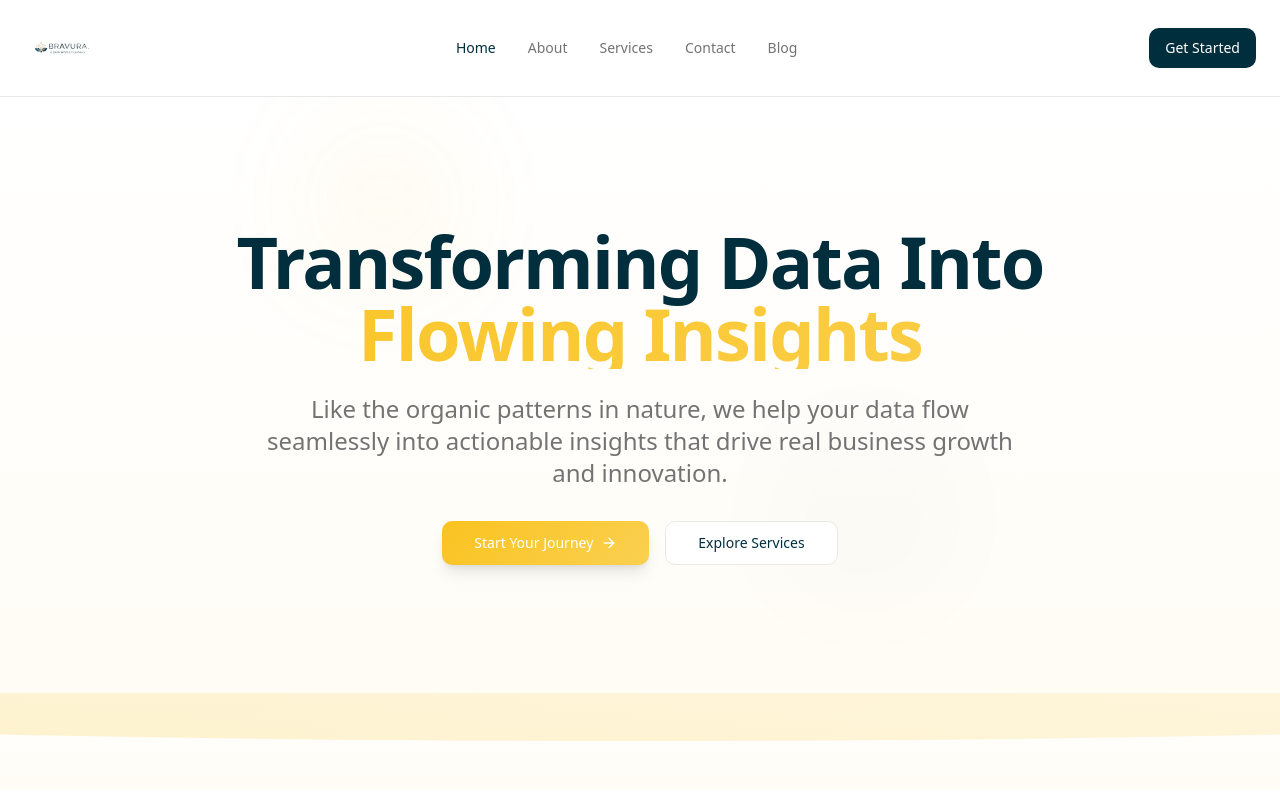
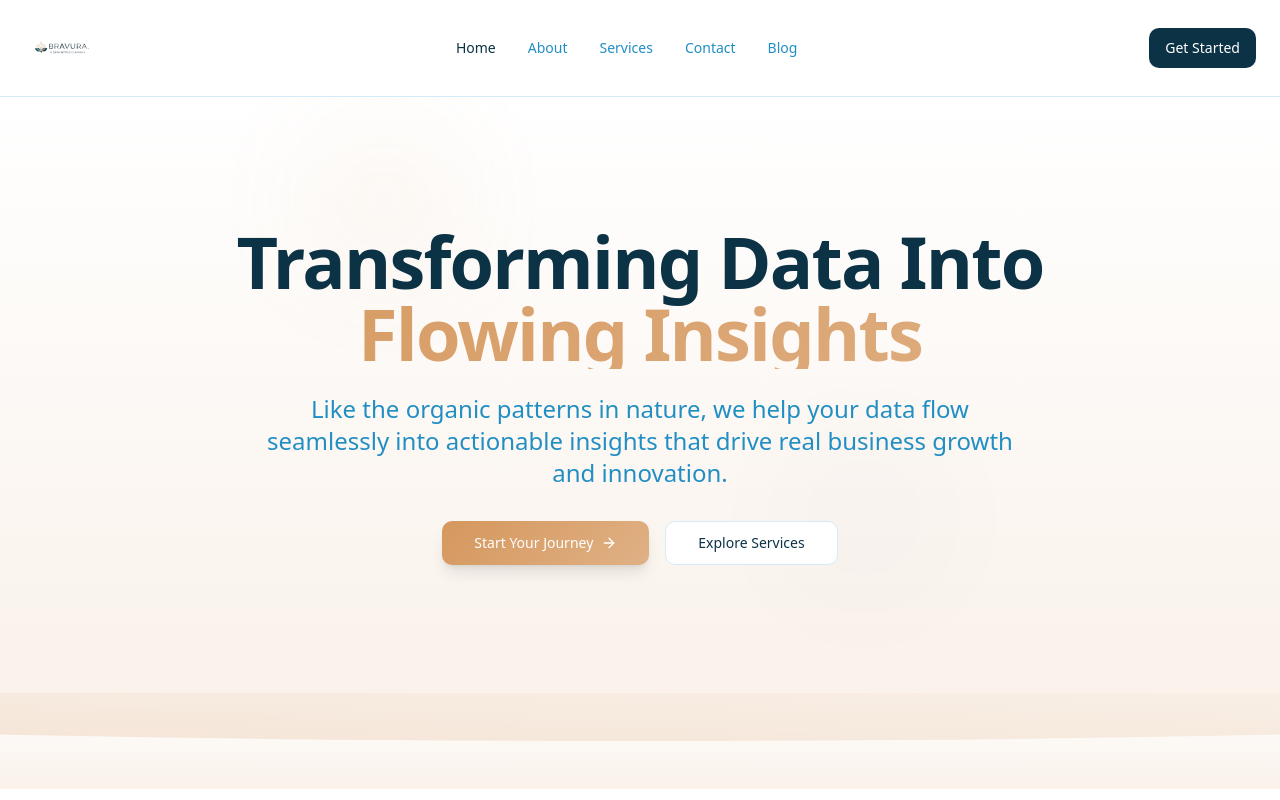
Before and after one commit to kostol28/bravura-clarity-web, a React (Vite) app: page / in a window 1280 px wide. Shown: the top 800 px of the page. Built offline with nearby package versions, Linux system fonts and the light colour scheme; the HTML template or start-up script is replaced by a standard one.

Commit message:
Update color scheme

```diff
--- a/src/index.css
+++ b/src/index.css
@@ -8,55 +8,56 @@ All colors MUST be HSL.
 
 @layer base {
   :root {
-    /* Bravura brand colors inspired by the logo */
+    /* New brand color palette */
     --background: 0 0% 100%;
-    --foreground: 195 100% 12%;
+    --foreground: 200 71% 16%;
 
     --card: 0 0% 100%;
-    --card-foreground: 195 100% 12%;
+    --card-foreground: 200 71% 16%;
 
     --popover: 0 0% 100%;
-    --popover-foreground: 195 100% 12%;
+    --popover-foreground: 200 71% 16%;
 
-    /* Teal primary from logo */
-    --primary: 195 100% 12%;
+    /* Prussian blue primary */
+    --primary: 200 71% 16%;
     --primary-foreground: 0 0% 100%;
-    --primary-hover: 195 100% 8%;
+    --primary-hover: 200 71% 14%;
 
-    /* Subtle secondary for backgrounds */
-    --secondary: 0 0% 97%;
-    --secondary-foreground: 195 100% 12%;
+    /* Midnight green secondary */
+    --secondary: 197 65% 28%;
+    --secondary-foreground: 0 0% 100%;
 
-    /* Muted grays for subtle elements */
-    --muted: 0 0% 95%;
-    --muted-foreground: 0 0% 45%;
+    /* Muted using gunmetal variants */
+    --muted: 200 71% 95%;
+    --muted-foreground: 200 71% 45%;
 
-    /* Gold accent from logo */
-    --accent: 45 95% 55%;
-    --accent-foreground: 195 100% 12%;
+    /* Buff accent color */
+    --accent: 29 59% 60%;
+    --accent-foreground: 200 71% 16%;
 
-    /* Additional gold variants */
-    --gold: 45 95% 55%;
-    --gold-hover: 45 95% 50%;
-    --gold-light: 45 95% 65%;
+    /* Buff gold variants */
+    --gold: 29 59% 60%;
+    --gold-hover: 29 59% 55%;
+    --gold-light: 29 59% 70%;
 
     --destructive: 0 84% 60%;
     --destructive-foreground: 0 0% 100%;
 
-    /* Clean borders and inputs */
-    --border: 0 0% 91%;
-    --input: 0 0% 91%;
-    --ring: 195 100% 12%;
+    /* Clean borders and inputs using light gunmetal */
+    --border: 200 71% 90%;
+    --input: 200 71% 90%;
+    --ring: 200 71% 16%;
 
     --radius: 0.75rem;
 
-    /* Custom gradients and shadows with brand colors */
-    --gradient-hero: linear-gradient(135deg, hsl(195, 100%, 12%) 0%, hsl(45, 95%, 55%) 100%);
-    --gradient-subtle: linear-gradient(180deg, hsl(0, 0%, 100%) 0%, hsl(45, 95%, 98%) 100%);
-    --gradient-gold: linear-gradient(135deg, hsl(45, 95%, 55%) 0%, hsl(45, 95%, 65%) 100%);
-    --shadow-soft: 0 1px 3px 0 hsl(195, 100%, 12%, 0.1), 0 1px 2px -1px hsl(195, 100%, 12%, 0.1);
-    --shadow-medium: 0 4px 6px -1px hsl(195, 100%, 12%, 0.1), 0 2px 4px -2px hsl(195, 100%, 12%, 0.1);
-    --shadow-large: 0 20px 25px -5px hsl(195, 100%, 12%, 0.1), 0 8px 10px -6px hsl(195, 100%, 12%, 0.1);
+    /* Custom gradients and shadows with new brand colors */
+    --gradient-hero: linear-gradient(135deg, hsl(200, 71%, 16%) 0%, hsl(29, 59%, 60%) 100%);
+    --gradient-subtle: linear-gradient(180deg, hsl(0, 0%, 100%) 0%, hsl(29, 59%, 95%) 100%);
+    --gradient-gold: linear-gradient(135deg, hsl(29, 59%, 60%) 0%, hsl(29, 59%, 70%) 100%);
+    --gradient-midnight: linear-gradient(135deg, hsl(197, 65%, 28%) 0%, hsl(200, 71%, 16%) 100%);
+    --shadow-soft: 0 1px 3px 0 hsl(200, 71%, 16%, 0.1), 0 1px 2px -1px hsl(200, 71%, 16%, 0.1);
+    --shadow-medium: 0 4px 6px -1px hsl(200, 71%, 16%, 0.1), 0 2px 4px -2px hsl(200, 71%, 16%, 0.1);
+    --shadow-large: 0 20px 25px -5px hsl(200, 71%, 16%, 0.1), 0 8px 10px -6px hsl(200, 71%, 16%, 0.1);
 
     /* Smooth transitions */
     --transition-base: all 0.2s cubic-bezier(0.4, 0, 0.2, 1);
```
